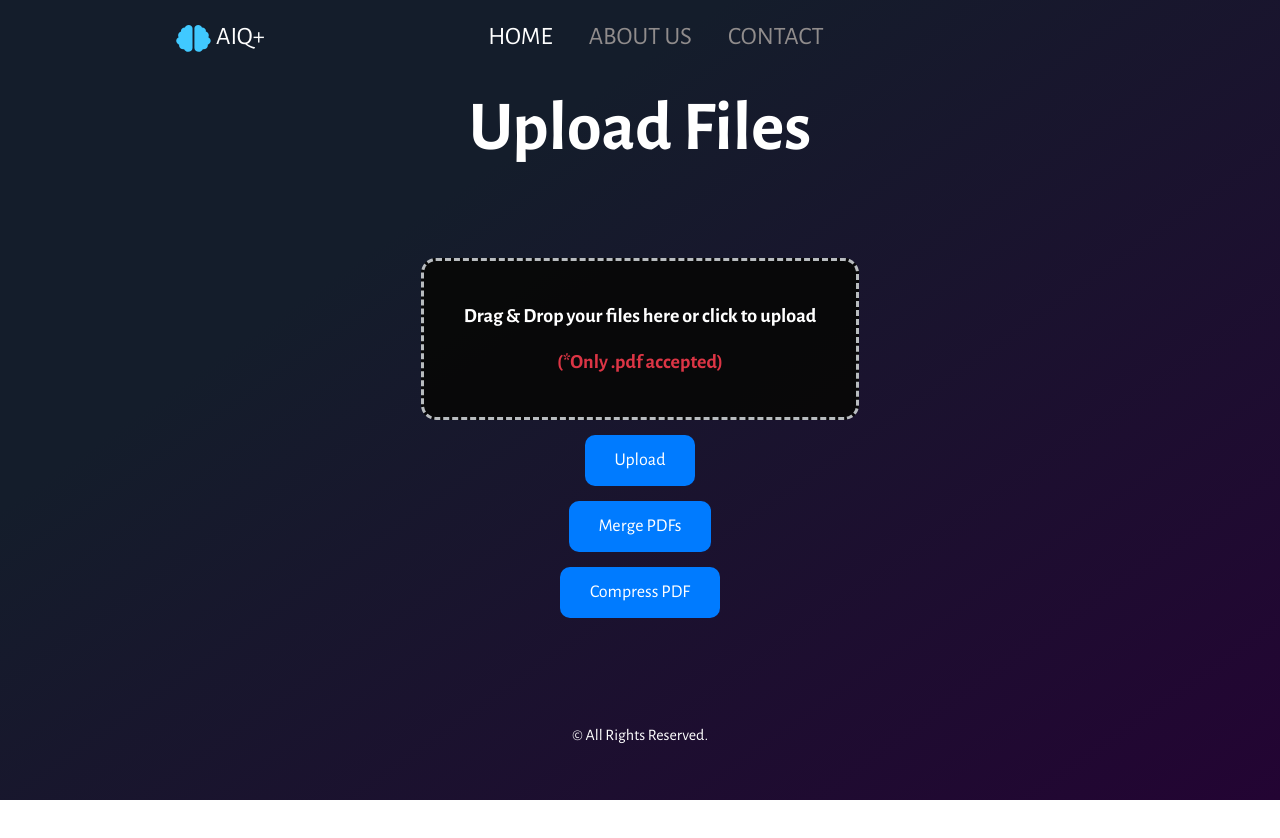
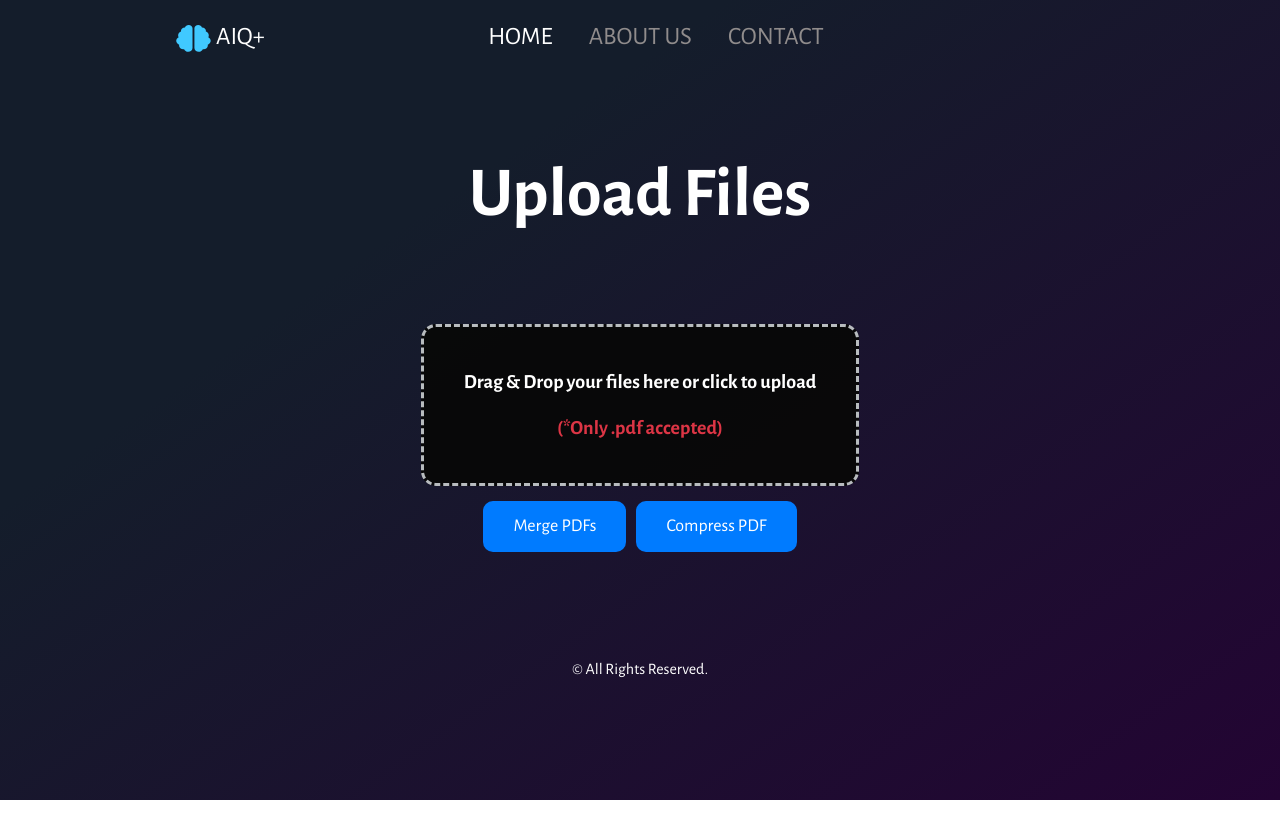
Before and after one commit to Chitransh2309/PDFGenie, a React (Create React App) app: page /upload in a window 1280 px wide. Built offline with nearby package versions, Linux system fonts and the light colour scheme.

Commit message:
backend changes

```diff
--- a/src/components/Upload.js
+++ b/src/components/Upload.js
@@ -110,7 +110,11 @@ const ZipFileIcon = styled(Archive)`
   height: 60px;
   color: #ff9800;
 `;
-
+const ButtonContainer = styled.div`
+  display: flex;
+  flex-direction: row;
+  gap: 10px;
+  `;
 const UploadButton = styled.button`
   background-color: #007bff;
   color: white;
@@ -159,7 +163,33 @@ const Upload = () => {
 
   });
 
-  const uploadFiles = async () => {
+  // const uploadFiles = async () => {
+  //   if (files.length === 0) {
+  //     alert("No files selected!");
+  //     return;
+  //   }
+
+  //   const formData = new FormData();
+  //   files.forEach(file => formData.append("files", file));
+
+  //   try {
+  //     const response = await fetch(`${process.env.REACT_APP_BACKEND_URL}/upload`, {
+  //       method: "POST",
+  //       body: formData,
+  //     });
+
+  //     if (response.ok) {
+  //       alert("Files uploaded successfully");
+  //        // Clear uploaded files after success
+  //     } else {
+  //       console.error("Upload failed");
+  //     }
+  //   } catch (error) {
+  //     console.error("Upload error:", error);
+  //   }
+  // };
+
+  const mergeFiles = async () => {
     if (files.length === 0) {
       alert("No files selected!");
       return;
@@ -167,34 +197,17 @@ const Upload = () => {
 
     const formData = new FormData();
     files.forEach(file => formData.append("files", file));
-
-    try {
-      const response = await fetch(`${process.env.REACT_APP_BACKEND_URL}/upload`, {
-        method: "POST",
-        body: formData,
-      });
-
-      if (response.ok) {
-        alert("Files uploaded successfully");
-        setFiles([]); // Clear uploaded files after success
-      } else {
-        console.error("Upload failed");
-      }
-    } catch (error) {
-      console.error("Upload error:", error);
-    }
-  };
-
-  const mergeFiles = async () => {
     try {
       const response = await fetch(`${process.env.REACT_APP_BACKEND_URL}/upload/merge`, {
         method: "POST",
+        body: formData,
       });
 
       const data = await response.json();
 
       if (response.ok) {
         alert("PDFs merged successfully!");
+        setFiles([]);
         window.open(data.mergedFile, "_blank");
       } else {
         console.error("Merge failed:", data.error);
@@ -205,15 +218,24 @@ const Upload = () => {
   };
 
   const compressFile = async () => {
+    if (files.length === 0) {
+      alert("No files selected!");
+      return;
+    }
+
+    const formData = new FormData();
+    files.forEach(file => formData.append("files", file));
     try {
       const response = await fetch(`${process.env.REACT_APP_BACKEND_URL}/upload/compress`, {
         method: "POST",
+        body: formData,
       });
 
       const data = await response.json();
 
       if (response.ok) {
         alert("PDF compressed successfully!");
+        setFiles([]);
         window.open(data.compressedFile, "_blank");
       } else {
         console.error("Compression failed:", data.error);
@@ -238,10 +260,11 @@ const Upload = () => {
           </FileUploadBox>
 
           {error && <p style={{ color: "red", marginTop: "10px" }}>{error}</p>}
-
-          <UploadButton onClick={uploadFiles}>Upload</UploadButton>
-          <UploadButton onClick={mergeFiles}>Merge PDFs</UploadButton>
-          <UploadButton onClick={compressFile}>Compress PDF</UploadButton>
+          <ButtonContainer>
+            {/* <UploadButton onClick={uploadFiles}>Upload</UploadButton> */}
+            <UploadButton onClick={mergeFiles}>Merge PDFs</UploadButton>
+            <UploadButton onClick={compressFile}>Compress PDF</UploadButton>
+          </ButtonContainer>
         </FileUploadContainer>
 
         {files.length > 0 && (
```
Also changed, not shown: 1 other file (tests, documents, lock files or other folders).
